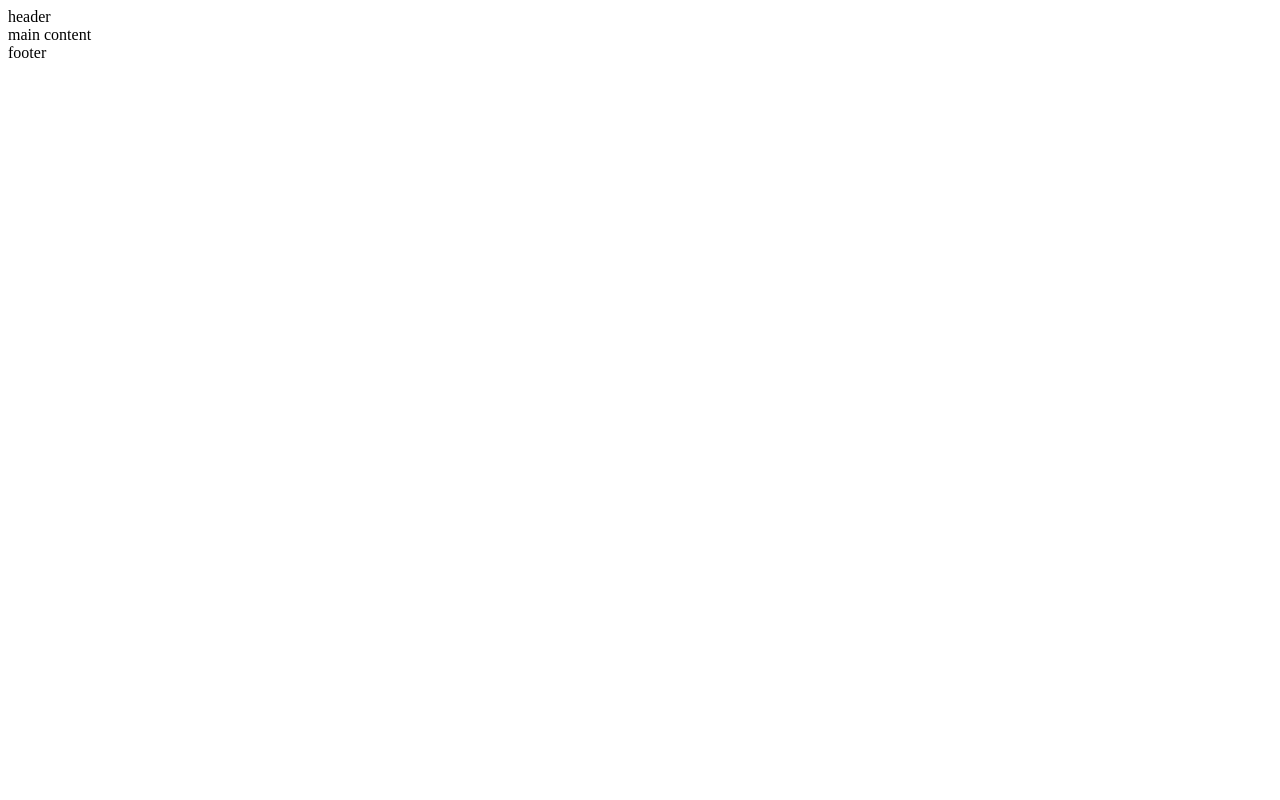
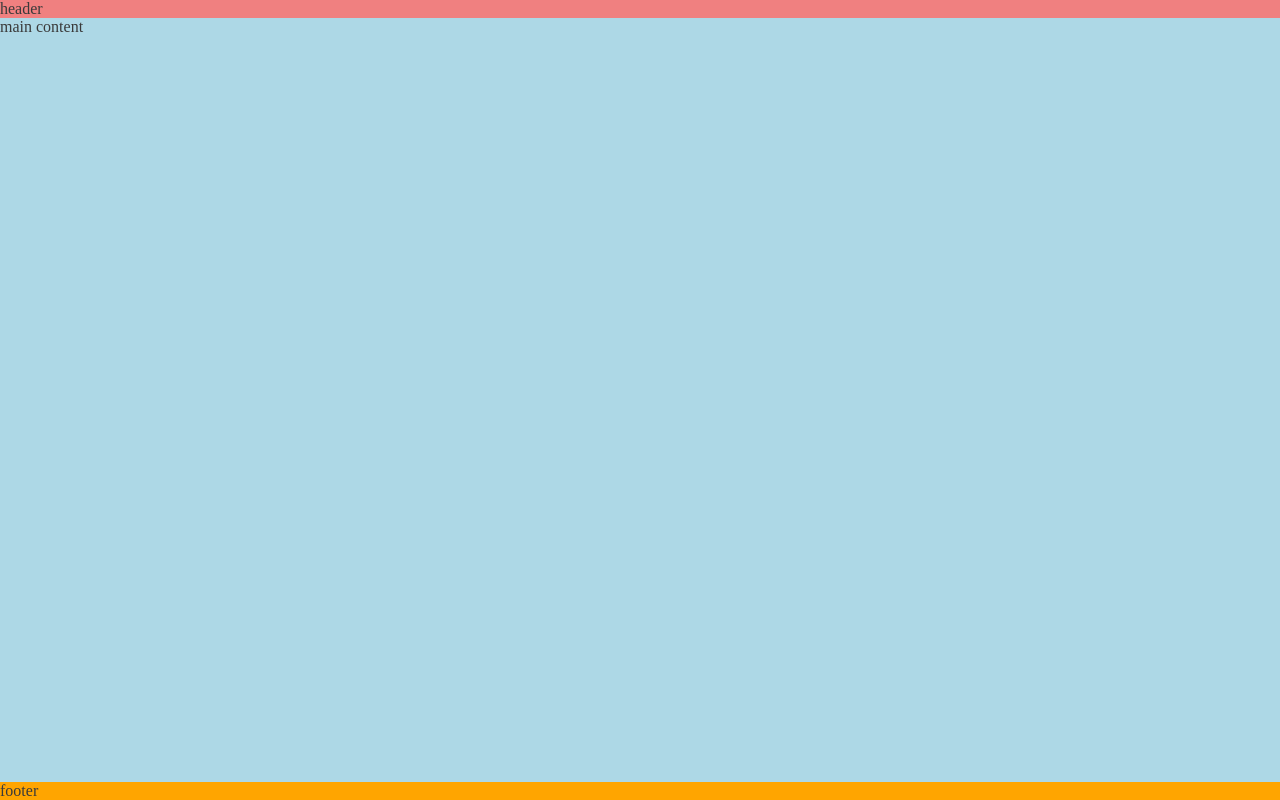
Before and after one commit to j-noon/love-running, a plain HTML site: page index.html in a window 1280 px wide. Drawn offline with Linux system fonts and the light colour scheme.

Commit message:
styles and footer down bottom

```diff
--- a/assests/css/style.css
+++ b/assests/css/style.css
@@ -0,0 +1,29 @@
+* {
+    padding: 0%;
+    margin: 0%;
+    box-sizing: border-box;
+}
+/* general styles */
+body{
+    min-height:100vh;
+    display:flex;
+    flex-direction:column;
+    /* generic project styles */
+    color:#3a3a3a;
+}
+
+/* header */
+header {
+    background-color: lightcoral;
+}
+
+/* main content */
+main {
+    background-color: lightblue;
+    flex:1 0 auto;
+}
+
+/* footer */
+footer {
+    background-color: orange;
+}
--- a/index.html
+++ b/index.html
@@ -4,15 +4,17 @@
 <head>
     <meta charset="UTF-8">
     <meta name="viewport" content="width=device-width, initial-scale=1.0">
-    <meta name="dscription" content="love running. club for runners in dublin, ireland. urban running. trial running. docklands and pheonix park">
+    <meta name="dscription"
+        content="love running. club for runners in dublin, ireland. urban running. trial running. docklands and pheonix park">
     <meta name="keywords" content="love running, run, running club, runners, ireland, dublin, sport, excersize,">
     <!--tittle-->
     <title>Love Running</title>
-    <!-- fav iocons-->
+    <!--fav iocons-->
     <link rel="apple-touch-icon" sizes="180x180" href="assets/favicon/apple-touch-icon.png">
     <link rel="icon" type="image/png" sizes="32x32" href="assets/favicon/favicon-32x32.png">
     <link rel="icon" type="image/png" sizes="16x16" href="assets/favicon/favicon-16x16.png">
-
+    <!--style sheet-->
+    <link rel="stylesheet" href="assests/css/style.css">
 
 </head>
 
@@ -21,7 +23,7 @@
     <header> header </header>
 
     <!-- contents -->
-    <main>  main content </main>
+    <main> main content </main>
 
     <!-- footer -->
     <footer> footer </footer>
```
